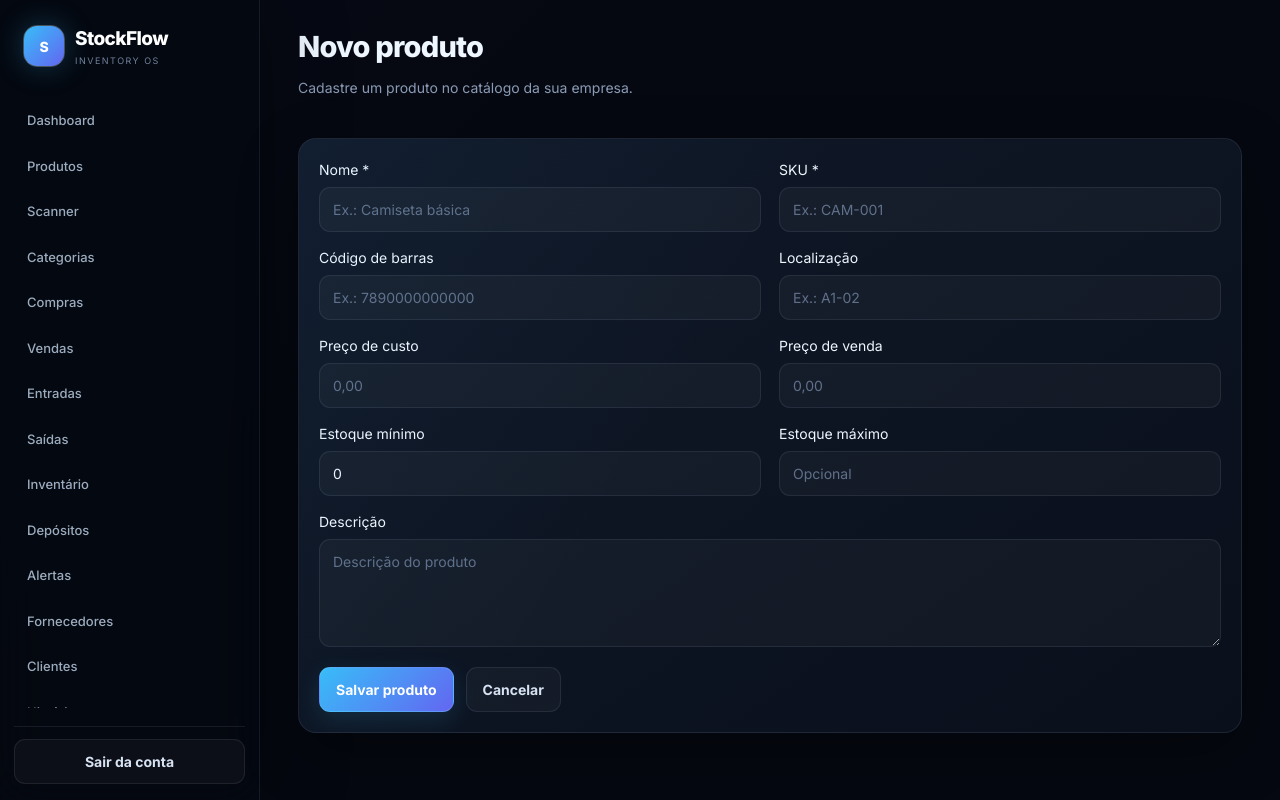
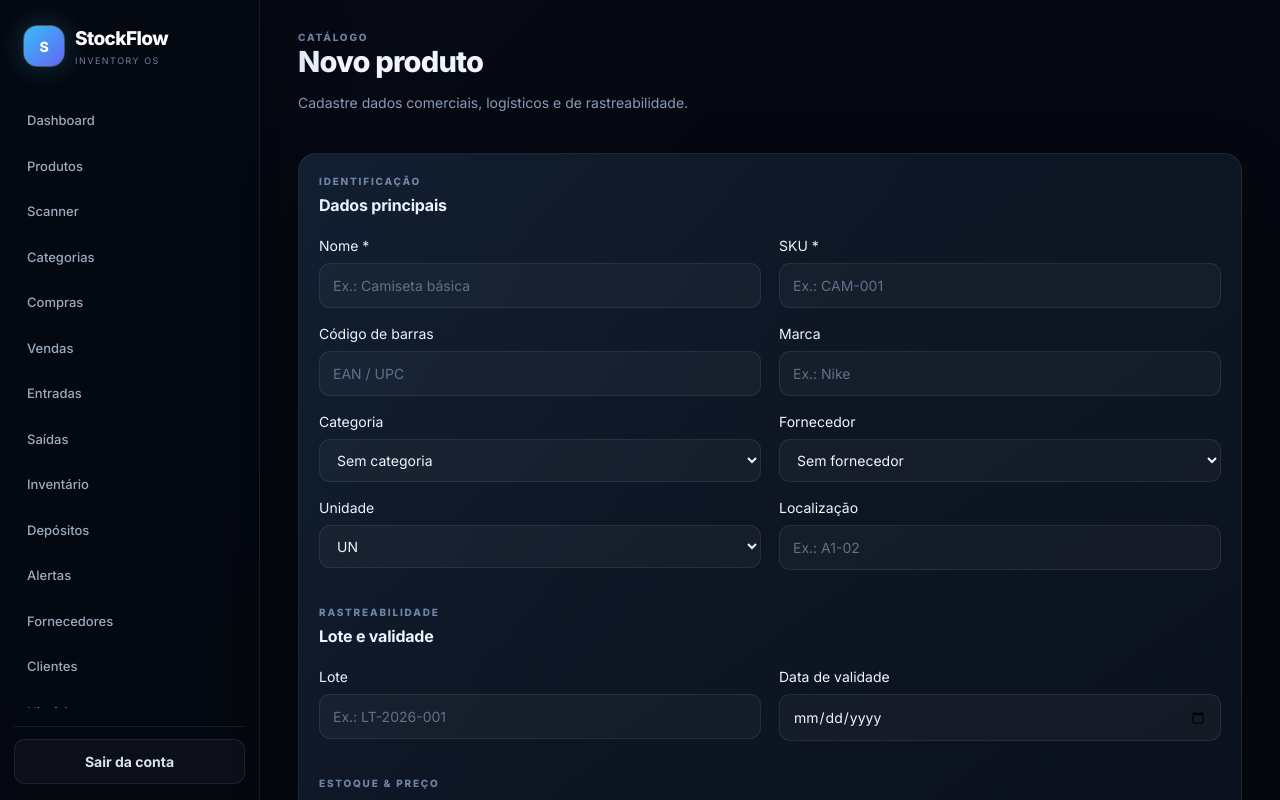
Before and after one commit to atomic-cod/stockflow, a Next.js app: page /produtos/novo in a window 1280 px wide. Shown: the top 800 px of the page. Built offline with nearby package versions, Linux system fonts and the light colour scheme; no server answers.

Commit message:
feat: expand product creation form

```diff
--- a/src/app/produtos/novo/page.tsx
+++ b/src/app/produtos/novo/page.tsx
@@ -1,121 +1,29 @@
 "use client";
-
-import { FormEvent, useState } from "react";
+import { FormEvent,useEffect,useState } from "react";
 import { Sidebar } from "@/components/sidebar";
 import { useRouter } from "next/navigation";
-
-export default function NovoProduto() {
-  const router = useRouter();
-  const [form, setForm] = useState({
-    name: "",
-    sku: "",
-    barcode: "",
-    description: "",
-    cost_price: "",
-    sale_price: "",
-    minimum_stock: "0",
-    maximum_stock: "",
-    location: "",
-  });
-  const [error, setError] = useState("");
-  const [loading, setLoading] = useState(false);
-
-  function update(field: string, value: string) {
-    setForm((current) => ({ ...current, [field]: value }));
-  }
-
-  async function handleSubmit(event: FormEvent<HTMLFormElement>) {
-    event.preventDefault();
-    setError("");
-    setLoading(true);
-
-    try {
-      const response = await fetch("/api/produtos", {
-        method: "POST",
-        headers: { "Content-Type": "application/json" },
-        body: JSON.stringify(form),
-      });
-
-      const data = await response.json();
-
-      if (!response.ok) {
-        setError(data.error ?? "Não foi possível cadastrar o produto.");
-        return;
-      }
-
-      router.push("/produtos");
-      router.refresh();
-    } catch {
-      setError("Não foi possível conectar ao servidor.");
-    } finally {
-      setLoading(false);
-    }
-  }
-
-  return (
-    <div className="shell">
-      <Sidebar />
-      <main className="main">
-        <div className="topbar">
-          <div>
-            <h1 className="title">Novo produto</h1>
-            <p className="muted">Cadastre um produto no catálogo da sua empresa.</p>
-          </div>
-        </div>
-
-        <form className="section card" onSubmit={handleSubmit}>
-          <div className="form-grid">
-            <label>
-              Nome *
-              <input className="input" value={form.name} onChange={(e) => update("name", e.target.value)} placeholder="Ex.: Camiseta básica" required />
-            </label>
-            <label>
-              SKU *
-              <input className="input" value={form.sku} onChange={(e) => update("sku", e.target.value)} placeholder="Ex.: CAM-001" required />
-            </label>
-            <label>
-              Código de barras
-              <input className="input" value={form.barcode} onChange={(e) => update("barcode", e.target.value)} placeholder="Ex.: 7890000000000" />
-            </label>
-            <label>
-              Localização
-              <input className="input" value={form.location} onChange={(e) => update("location", e.target.value)} placeholder="Ex.: A1-02" />
-            </label>
-            <label>
-              Preço de custo
-              <input className="input" type="number" min="0" step="0.01" value={form.cost_price} onChange={(e) => update("cost_price", e.target.value)} placeholder="0,00" />
-            </label>
-            <label>
-              Preço de venda
-              <input className="input" type="number" min="0" step="0.01" value={form.sale_price} onChange={(e) => update("sale_price", e.target.value)} placeholder="0,00" />
-            </label>
-            <label>
-              Estoque mínimo
-              <input className="input" type="number" min="0" step="0.001" value={form.minimum_stock} onChange={(e) => update("minimum_stock", e.target.value)} />
-            </label>
-            <label>
-              Estoque máximo
-              <input className="input" type="number" min="0" step="0.001" value={form.maximum_stock} onChange={(e) => update("maximum_stock", e.target.value)} placeholder="Opcional" />
-            </label>
-          </div>
-
-          <label>
-            Descrição
-            <textarea className="input" rows={4} value={form.description} onChange={(e) => update("description", e.target.value)} placeholder="Descrição do produto" />
-          </label>
-
-          {error && <p style={{ color: "#b91c1c" }}>{error}</p>}
-
-          <div style={{ display: "flex", gap: 12 }}>
-            <button className="btn" type="submit" disabled={loading}>
-              {loading ? "Salvando..." : "Salvar produto"}
-            </button>
-            <button className="btn secondary" type="button" onClick={() => router.push("/produtos")} disabled={loading}>
-              Cancelar
-            </button>
-          </div>
-        </form>
-      </main>
-    </div>
-  );
+type Option={id:string;name:string};
+export default function NovoProduto(){
+ const router=useRouter(); const [categories,setCategories]=useState<Option[]>([]),[suppliers,setSuppliers]=useState<Option[]>([]);
+ const [form,setForm]=useState({name:"",sku:"",barcode:"",brand:"",unit:"UN",category_id:"",supplier_id:"",lot:"",expiry_date:"",description:"",cost_price:"",sale_price:"",minimum_stock:"0",maximum_stock:"",location:""});
+ const [error,setError]=useState(""),[loading,setLoading]=useState(false);
+ useEffect(()=>{Promise.all([fetch("/api/cadastros/categorias"),fetch("/api/cadastros/fornecedores")]).then(async([a,b])=>{const x=await a.json(),y=await b.json();if(a.ok)setCategories((x.items||[]).map((i:any)=>({id:i.id,name:i.name})));if(b.ok)setSuppliers((y.items||[]).map((i:any)=>({id:i.id,name:i.name})))})},[]);
+ function update(field:string,value:string){setForm(c=>({...c,[field]:value}))}
+ async function handleSubmit(e:FormEvent<HTMLFormElement>){e.preventDefault();setError("");setLoading(true);try{const r=await fetch("/api/produtos",{method:"POST",headers:{"Content-Type":"application/json"},body:JSON.stringify(form)}),d=await r.json();if(!r.ok){setError(d.error??"Não foi possível cadastrar.");return}router.push("/produtos");router.refresh()}catch{setError("Não foi possível conectar ao servidor.")}finally{setLoading(false)}}
+ return <div className="shell"><Sidebar/><main className="main"><div className="topbar"><div><div className="eyebrow">CATÁLOGO</div><h1 className="title">Novo produto</h1><p className="muted">Cadastre dados comerciais, logísticos e de rastreabilidade.</p></div></div>
+ <form className="section card" onSubmit={handleSubmit}><div className="panel-head"><div><div className="eyebrow">IDENTIFICAÇÃO</div><h2>Dados principais</h2></div></div><div className="form-grid">
+ <label>Nome *<input className="input" value={form.name} onChange={e=>update("name",e.target.value)} placeholder="Ex.: Camiseta básica" required/></label>
+ <label>SKU *<input className="input" value={form.sku} onChange={e=>update("sku",e.target.value)} placeholder="Ex.: CAM-001" required/></label>
+ <label>Código de barras<input className="input" value={form.barcode} onChange={e=>update("barcode",e.target.value)} placeholder="EAN / UPC"/></label>
+ <label>Marca<input className="input" value={form.brand} onChange={e=>update("brand",e.target.value)} placeholder="Ex.: Nike"/></label>
+ <label>Categoria<select className="input" value={form.category_id} onChange={e=>update("category_id",e.target.value)}><option value="">Sem categoria</option>{categories.map(c=><option key={c.id} value={c.id}>{c.name}</option>)}</select></label>
+ <label>Fornecedor<select className="input" value={form.supplier_id} onChange={e=>update("supplier_id",e.target.value)}><option value="">Sem fornecedor</option>{suppliers.map(s=><option key={s.id} value={s.id}>{s.name}</option>)}</select></label>
+ <label>Unidade<select className="input" value={form.unit} onChange={e=>update("unit",e.target.value)}><option>UN</option><option>KG</option><option>G</option><option>L</option><option>ML</option><option>CX</option><option>PCT</option></select></label>
+ <label>Localização<input className="input" value={form.location} onChange={e=>update("location",e.target.value)} placeholder="Ex.: A1-02"/></label>
+ </div>
+ <div className="panel-head section"><div><div className="eyebrow">RASTREABILIDADE</div><h2>Lote e validade</h2></div></div><div className="form-grid"><label>Lote<input className="input" value={form.lot} onChange={e=>update("lot",e.target.value)} placeholder="Ex.: LT-2026-001"/></label><label>Data de validade<input className="input" type="date" value={form.expiry_date} onChange={e=>update("expiry_date",e.target.value)}/></label></div>
+ <div className="panel-head section"><div><div className="eyebrow">ESTOQUE & PREÇO</div><h2>Parâmetros operacionais</h2></div></div><div className="form-grid"><label>Preço de custo<input className="input" type="number" min="0" step="0.01" value={form.cost_price} onChange={e=>update("cost_price",e.target.value)}/></label><label>Preço de venda<input className="input" type="number" min="0" step="0.01" value={form.sale_price} onChange={e=>update("sale_price",e.target.value)}/></label><label>Estoque mínimo<input className="input" type="number" min="0" step="0.001" value={form.minimum_stock} onChange={e=>update("minimum_stock",e.target.value)}/></label><label>Estoque máximo<input className="input" type="number" min="0" step="0.001" value={form.maximum_stock} onChange={e=>update("maximum_stock",e.target.value)} placeholder="Opcional"/></label></div>
+ <label>Descrição<textarea className="input" rows={4} value={form.description} onChange={e=>update("description",e.target.value)} placeholder="Descrição do produto"/></label>
+ {error&&<p style={{color:"var(--danger)"}}>{error}</p>}<div style={{display:"flex",gap:12}}><button className="btn" type="submit" disabled={loading}>{loading?"Salvando...":"Salvar produto"}</button><button className="btn secondary" type="button" onClick={()=>router.push("/produtos")} disabled={loading}>Cancelar</button></div>
+ </form></main></div>;
 }
```
